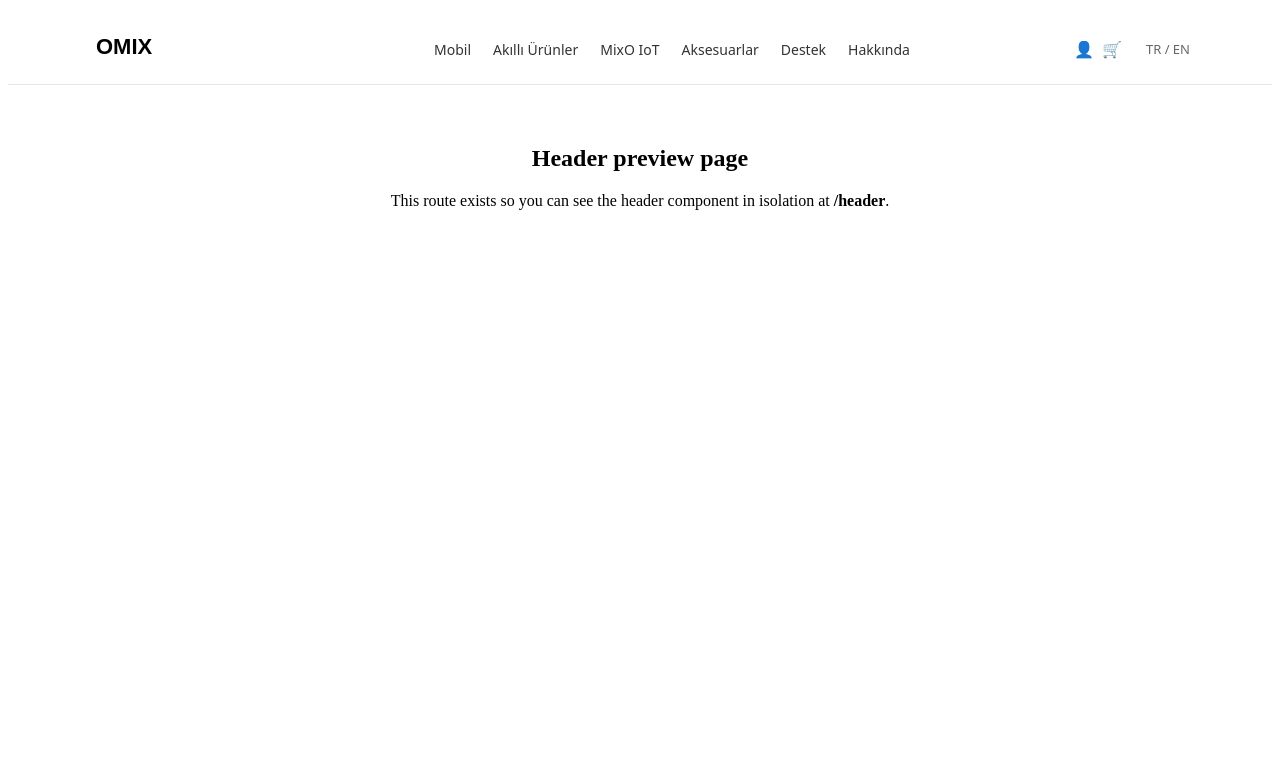
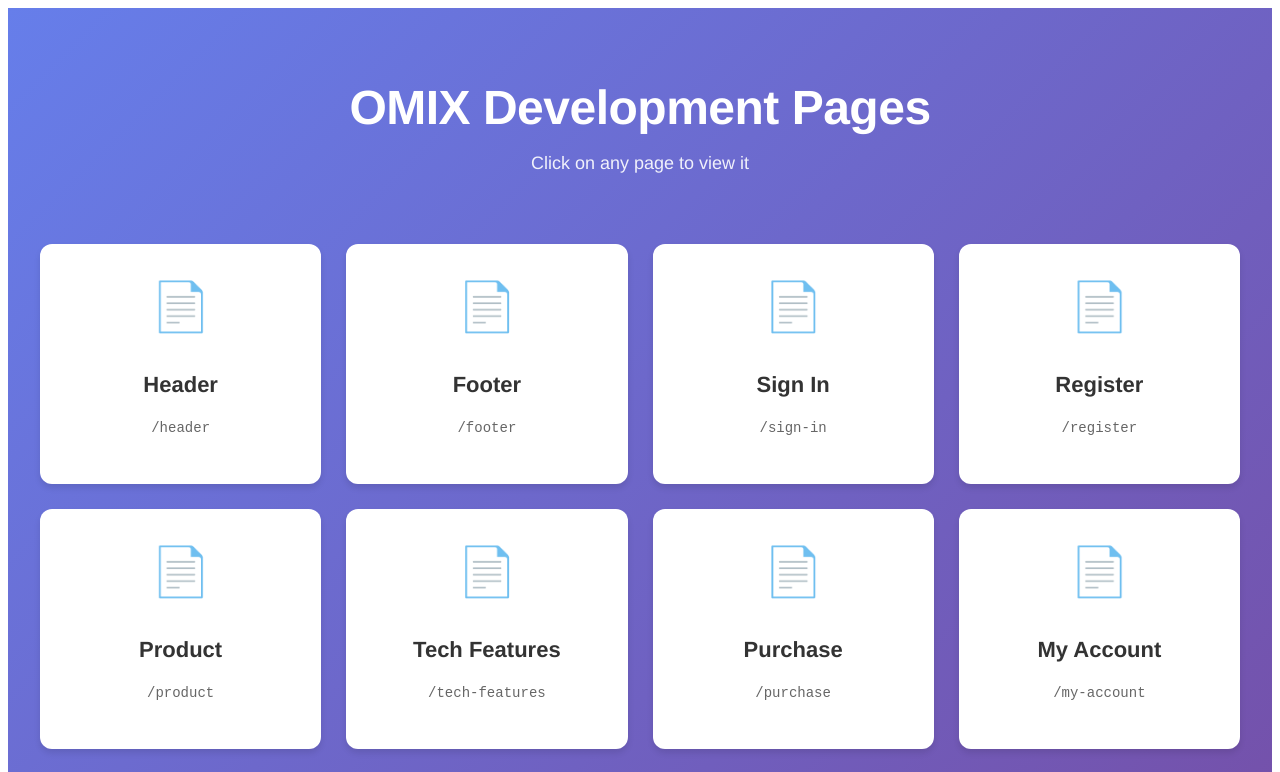
Before and after one commit to ugurtortum7/omix-dev, a Vue app: page / in a window 1280 px wide. Before the commit this address led to /header. Shown: the top 772 px of the page. Built offline with nearby package versions, Linux system fonts and the light colour scheme.

Commit message:
added home page

```diff
--- a/src/router/index.js
+++ b/src/router/index.js
@@ -1,4 +1,5 @@
 import { createRouter, createWebHistory } from 'vue-router'
+import HomePage from '../views/HomePage.vue'
 import HeaderPage from '../views/HeaderPage.vue'
 import FooterPage from '../views/FooterPage.vue'
 import SignInPage from '../views/SignInPage.vue'
@@ -11,7 +12,7 @@ import BasketPage from '../views/BasketPage.vue'
 import CarouselPage from '../views/CarouselPage.vue'
 
 const routes = [
-  { path: '/', redirect: '/header' },
+  { path: '/', name: 'HomePage', component: HomePage },
   { path: '/header', name: 'HeaderPage', component: HeaderPage },
   { path: '/footer', name: 'FooterPage', component: FooterPage },
   { path: '/sign-in', name: 'SignInPage', component: SignInPage },
--- /dev/null
+++ b/src/views/HomePage.vue
@@ -0,0 +1,146 @@
+<template>
+  <div class="home-container">
+    <div class="home-content">
+      <h1 class="home-title">OMIX Development Pages</h1>
+      <p class="home-subtitle">Click on any page to view it</p>
+
+      <div class="pages-grid">
+        <router-link
+          v-for="page in pages"
+          :key="page.path"
+          :to="page.path"
+          class="page-card"
+        >
+          <div class="page-icon">📄</div>
+          <h3 class="page-name">{{ page.name }}</h3>
+          <p class="page-path">{{ page.path }}</p>
+        </router-link>
+      </div>
+    </div>
+  </div>
+</template>
+
+<script setup>
+const pages = [
+  { name: 'Header', path: '/header' },
+  { name: 'Footer', path: '/footer' },
+  { name: 'Sign In', path: '/sign-in' },
+  { name: 'Register', path: '/register' },
+  { name: 'Product', path: '/product' },
+  { name: 'Tech Features', path: '/tech-features' },
+  { name: 'Purchase', path: '/purchase' },
+  { name: 'My Account', path: '/my-account' },
+  { name: 'Basket', path: '/basket' },
+  { name: 'Carousel', path: '/carousel' }
+]
+</script>
+
+<style scoped>
+.home-container {
+  min-height: 100vh;
+  background: linear-gradient(135deg, #667eea 0%, #764ba2 100%);
+  padding: 40px 20px;
+  font-family: 'Helvetica Neue', Arial, sans-serif;
+}
+
+.home-content {
+  max-width: 1200px;
+  margin: 0 auto;
+}
+
+.home-title {
+  font-size: 48px;
+  font-weight: 600;
+  text-align: center;
+  color: white;
+  margin-bottom: 10px;
+  letter-spacing: -0.5px;
+}
+
+.home-subtitle {
+  text-align: center;
+  color: rgba(255, 255, 255, 0.9);
+  font-size: 18px;
+  margin-bottom: 50px;
+}
+
+.pages-grid {
+  display: grid;
+  grid-template-columns: repeat(auto-fill, minmax(250px, 1fr));
+  gap: 25px;
+  padding: 20px 0;
+}
+
+.page-card {
+  background: white;
+  border-radius: 12px;
+  padding: 30px 20px;
+  text-align: center;
+  text-decoration: none;
+  transition: all 0.3s ease;
+  box-shadow: 0 4px 6px rgba(0, 0, 0, 0.1);
+  cursor: pointer;
+  display: flex;
+  flex-direction: column;
+  align-items: center;
+  justify-content: center;
+  min-height: 180px;
+}
+
+.page-card:hover {
+  transform: translateY(-5px);
+  box-shadow: 0 12px 24px rgba(0, 0, 0, 0.15);
+}
+
+.page-icon {
+  font-size: 48px;
+  margin-bottom: 15px;
+}
+
+.page-name {
+  font-size: 22px;
+  font-weight: 600;
+  color: #333;
+  margin-bottom: 8px;
+}
+
+.page-path {
+  font-size: 14px;
+  color: #666;
+  font-family: 'Courier New', monospace;
+}
+
+@media (max-width: 768px) {
+  .home-title {
+    font-size: 32px;
+  }
+
+  .home-subtitle {
+    font-size: 16px;
+  }
+
+  .pages-grid {
+    grid-template-columns: repeat(auto-fill, minmax(200px, 1fr));
+    gap: 20px;
+  }
+
+  .page-card {
+    padding: 25px 15px;
+    min-height: 150px;
+  }
+
+  .page-icon {
+    font-size: 36px;
+  }
+
+  .page-name {
+    font-size: 18px;
+  }
+}
+
+@media (max-width: 480px) {
+  .pages-grid {
+    grid-template-columns: 1fr;
+  }
+}
+</style>
```
